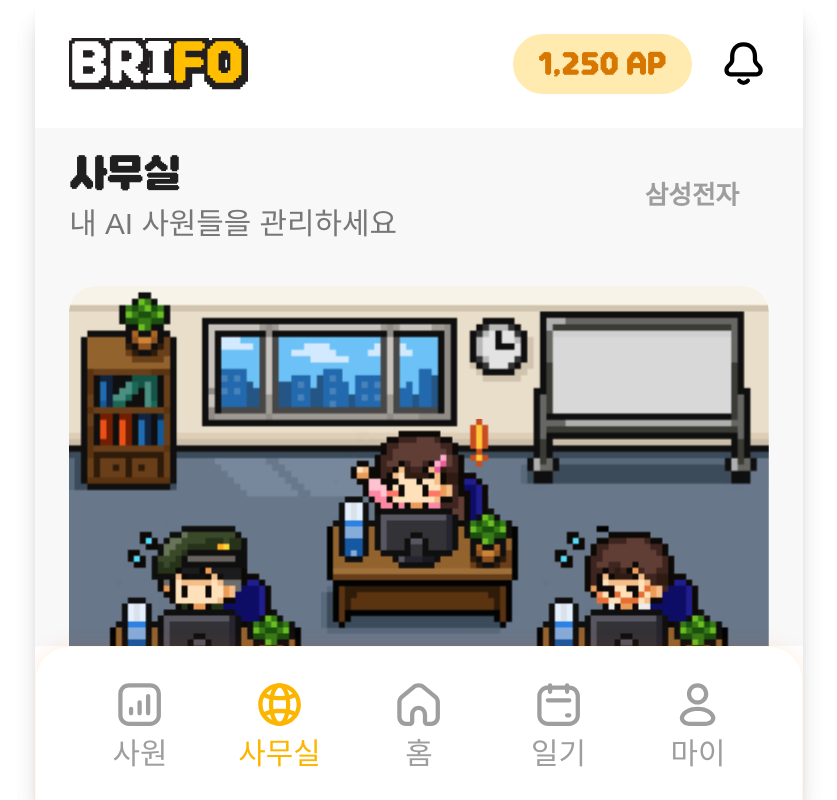
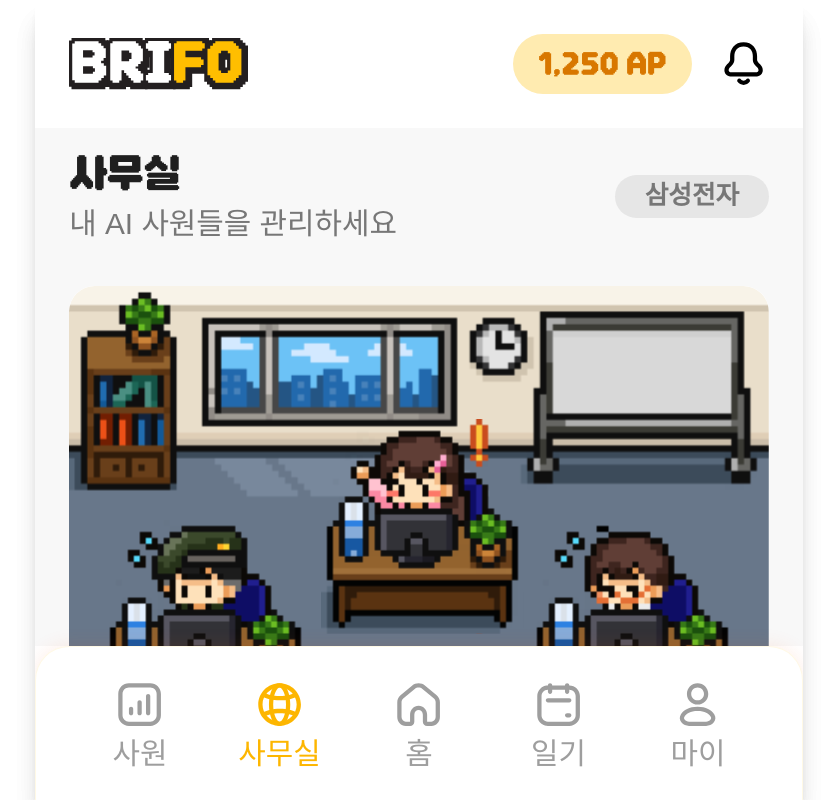
Before and after one commit to Team-BRIFO/BRIFO-front, a React (Vite) app: page /office in a window 1280 px wide. Shown: the whole page, without its empty margins (221-1058 px from the left). Built offline with nearby package versions, Linux system fonts and the light colour scheme.

Commit message:
fix: prevent background color from stopping in the middle of pages by applying it to AppLayout main container

```diff
--- a/src/components/feature/diary/DiaryTabScreen.tsx
+++ b/src/components/feature/diary/DiaryTabScreen.tsx
@@ -23,7 +23,7 @@ export function DiaryTabScreen({ view, onChangeView, children }: DiaryTabScreenP
   const balanceAp = userResponse?.balanceAp ?? 0
 
   return (
-    <div className="bg-Background1 flex min-h-full flex-col">
+    <div className="flex flex-1 flex-col">
       <StatusBar
         hasStatusArea={false}
         left={<Logo className="h-[1.5rem] w-[5.25rem]" aria-label="BRIFO" />}
--- a/src/layouts/AppLayout.tsx
+++ b/src/layouts/AppLayout.tsx
@@ -41,7 +41,7 @@ export function AppLayout() {
     <div className="bg-White relative mx-auto flex h-[100dvh] w-full max-w-[768px] flex-col overflow-hidden shadow-xl">
       <main
         className={`flex min-h-0 flex-1 flex-col overflow-y-auto ${
-          selectedNavigation === 'diary' ? 'bg-Background1' : ''
+          selectedNavigation === 'home' ? 'bg-White' : 'bg-Background1'
         }`}
       >
         <Outlet />
--- a/src/pages/HomePage/HomePage.tsx
+++ b/src/pages/HomePage/HomePage.tsx
@@ -26,7 +26,7 @@ export function HomePage() {
 
   return (
     <>
-      <main className="min-h-screen bg-white">
+      <div className="flex flex-1 flex-col pb-24">
         <StatusBar
           hasStatusArea={false}
           left={<Logo className="h-[1.5rem] w-[5.25rem]" />}
@@ -72,7 +72,7 @@ export function HomePage() {
             />
           </div>
         </section>
-      </main>
+      </div>
 
       <AttendanceModal
         isOpen={isAttendanceModalOpen}
--- a/src/pages/MyPage/MyPage.tsx
+++ b/src/pages/MyPage/MyPage.tsx
@@ -31,7 +31,7 @@ export function MyPage() {
   }
 
   return (
-    <div className="bg-Background1 flex min-h-full flex-col">
+    <div className="flex flex-1 flex-col">
       <StatusBar
         hasStatusArea={false}
         left={<Logo className="h-[1.5rem] w-[5.25rem]" aria-label="BRIFO" />}
--- a/src/pages/OfficePage/OfficePage.tsx
+++ b/src/pages/OfficePage/OfficePage.tsx
@@ -18,7 +18,7 @@ export function OfficePage() {
   const availableCount = MOCK_OFFICE_DATA.maxRequestCount - items.length
 
   return (
-    <div className="flex min-h-[100dvh] w-full flex-col pb-24">
+    <div className="flex flex-1 w-full flex-col pb-24">
       {/* 상단 StatusBar */}
       <StatusBar
         hasStatusArea={false}
@@ -33,7 +33,7 @@ export function OfficePage() {
         }
       />
 
-      <div className="bg-Background1 flex flex-col gap-5.5 px-4">
+      <div className="flex flex-col gap-5.5 px-4">
         {/* 헤더 */}
         <header className="flex items-center justify-between pt-3">
           <div className="flex flex-col gap-2">
@@ -41,7 +41,7 @@ export function OfficePage() {
             <p className="pretendard-Button2 text-Gray-6">내 AI 사원들을 관리하세요</p>
           </div>
           {items.length > 0 && (
-            <Badge type="gray" size="md" className="pretendard-Caption1 justify-center px-3.5">
+            <Badge type="gray" size="md" className="bg-Gray-2 text-Gray-6 pretendard-Caption1 justify-center px-3.5">
               {items[0].stockName}
             </Badge>
           )}
--- a/src/pages/TeamPage/TeamPage.tsx
+++ b/src/pages/TeamPage/TeamPage.tsx
@@ -19,7 +19,7 @@ export function TeamPage() {
   const balanceAp = userResponse?.balanceAp ?? 0
 
   return (
-    <div className="flex flex-col">
+    <div className="flex flex-1 flex-col">
       <StatusBar
         hasStatusArea={false}
         left={<Logo className="h-[1.5rem] w-[5.25rem]" aria-label="BRIFO" />}
```
